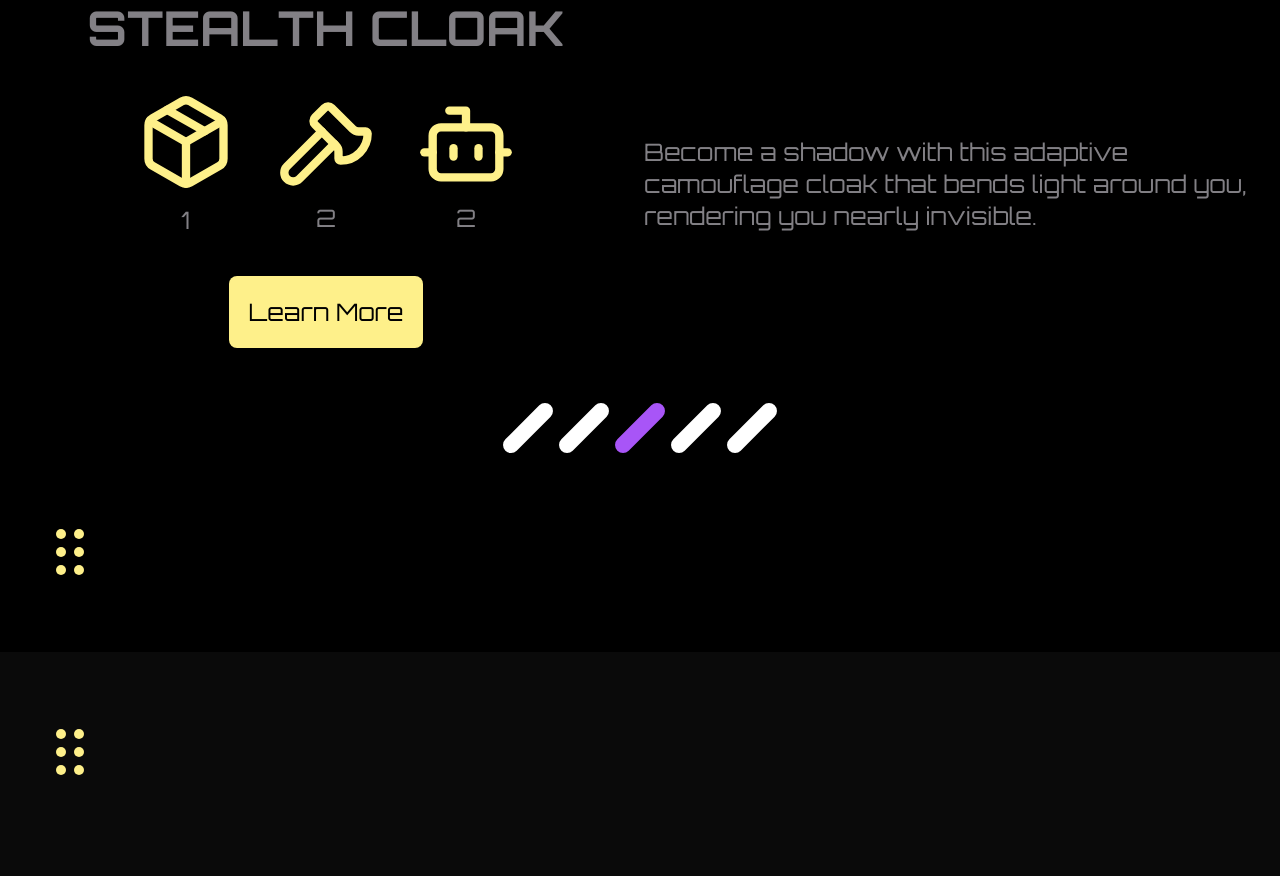
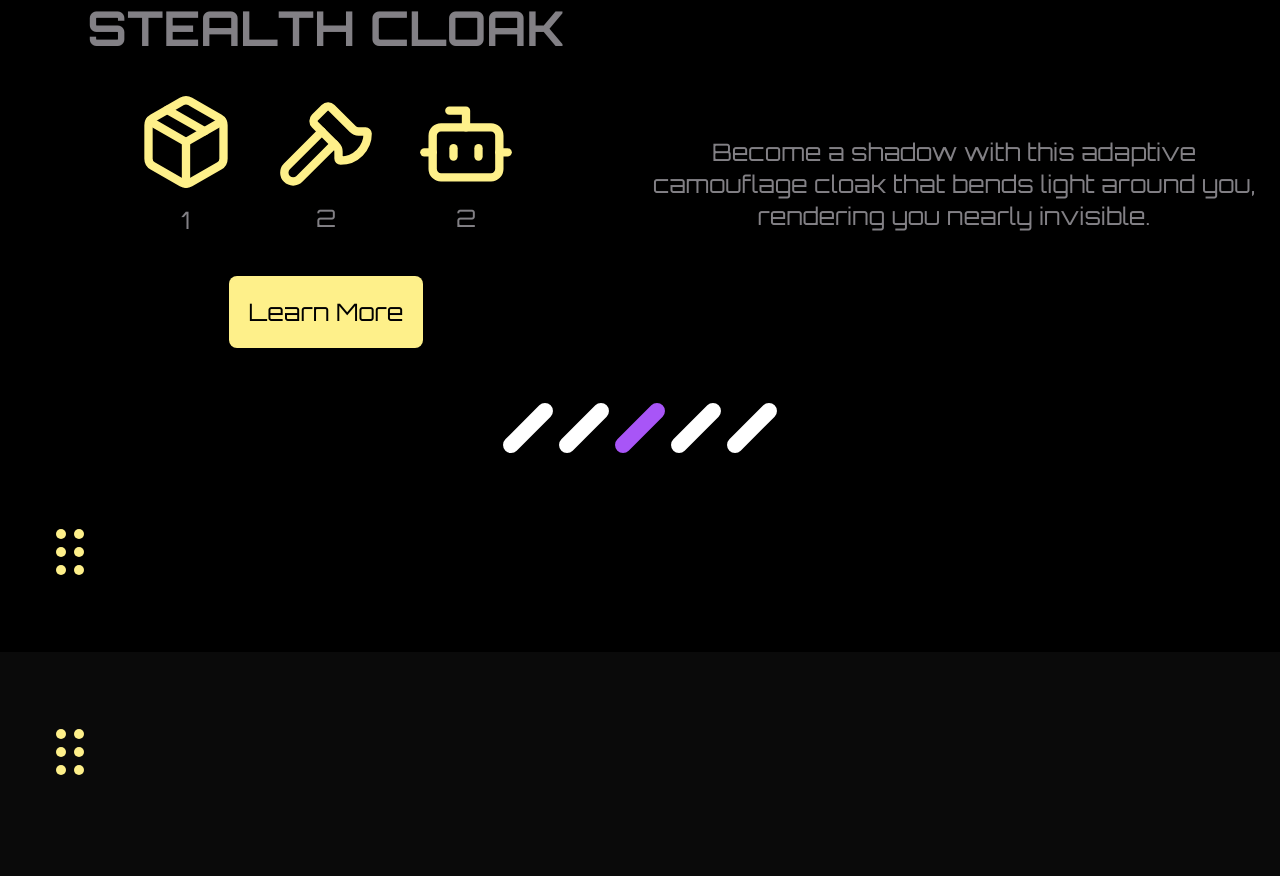
Before and after one commit to guitar6029/cyberpunk-recipe, a Next.js app: page / in a window 1280 px wide. Shown: the part 1460-2336 px from the top of the page. Built offline with nearby package versions, Linux system fonts and the light colour scheme.

Commit message:
added text center

```diff
--- a/components/whatIsHacks/WhatIsHacks.tsx
+++ b/components/whatIsHacks/WhatIsHacks.tsx
@@ -99,7 +99,7 @@ const WhatIsHacks = () => {
 
                         </div>
                     </div>
-                    <p className="col-span-1 text-2xl text-gray-for-dark-drop min-h-[4rem]">{slides[currentSlide].description}</p>
+                    <p className="col-span-1 text-2xl text-center text-gray-for-dark-drop min-h-[4rem]">{slides[currentSlide].description}</p>
                 </div>
 
                 <div className="flex flex-row items-center justify-center p-4 gap-10 sm:mb-10">
```
